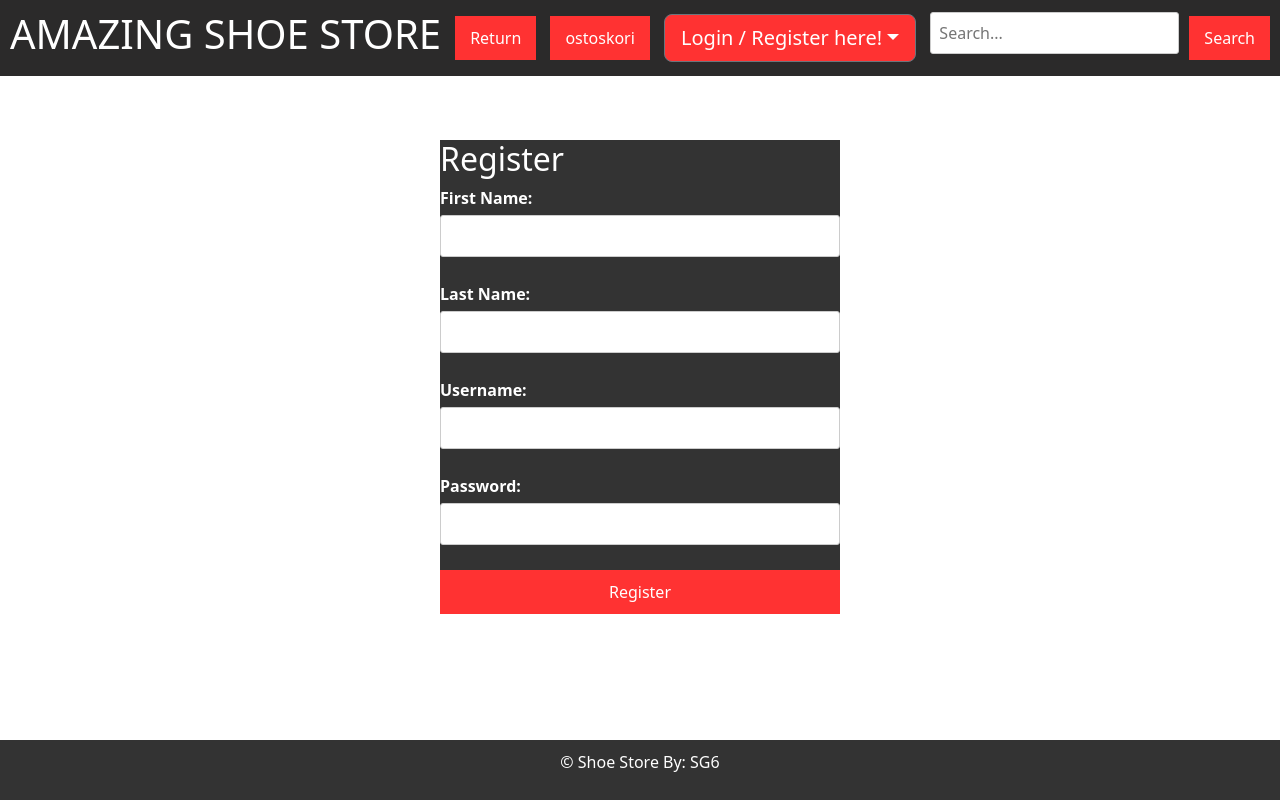
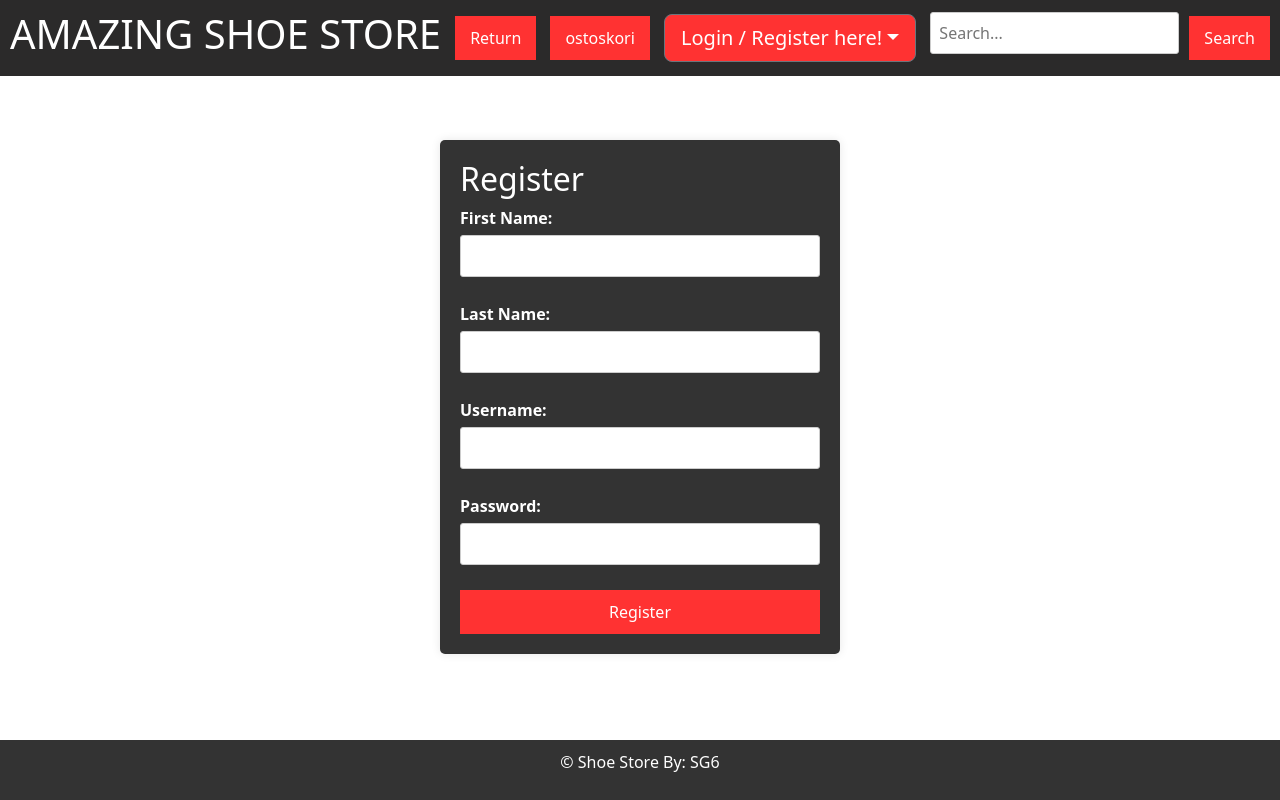
Before and after one commit to vileeni2/verkkokauppa-SG6, a React (Create React App) app: page /register in a window 1280 px wide. Built offline with nearby package versions, Linux system fonts and the light colour scheme.

Commit message:
Register style

```diff
--- a/src/components/Register.css
+++ b/src/components/Register.css
@@ -3,7 +3,10 @@
     margin-top: 5%;
     margin-left: auto;
     margin-right: auto;
-   background-color:   #333;
+    padding: 20px;
+    border-radius: 5px;
+    box-shadow: 0 0 10px rgba(0, 0, 0, 0.1);
+    background-color:   #333;
   }
 
   .register-container h2 {
```
